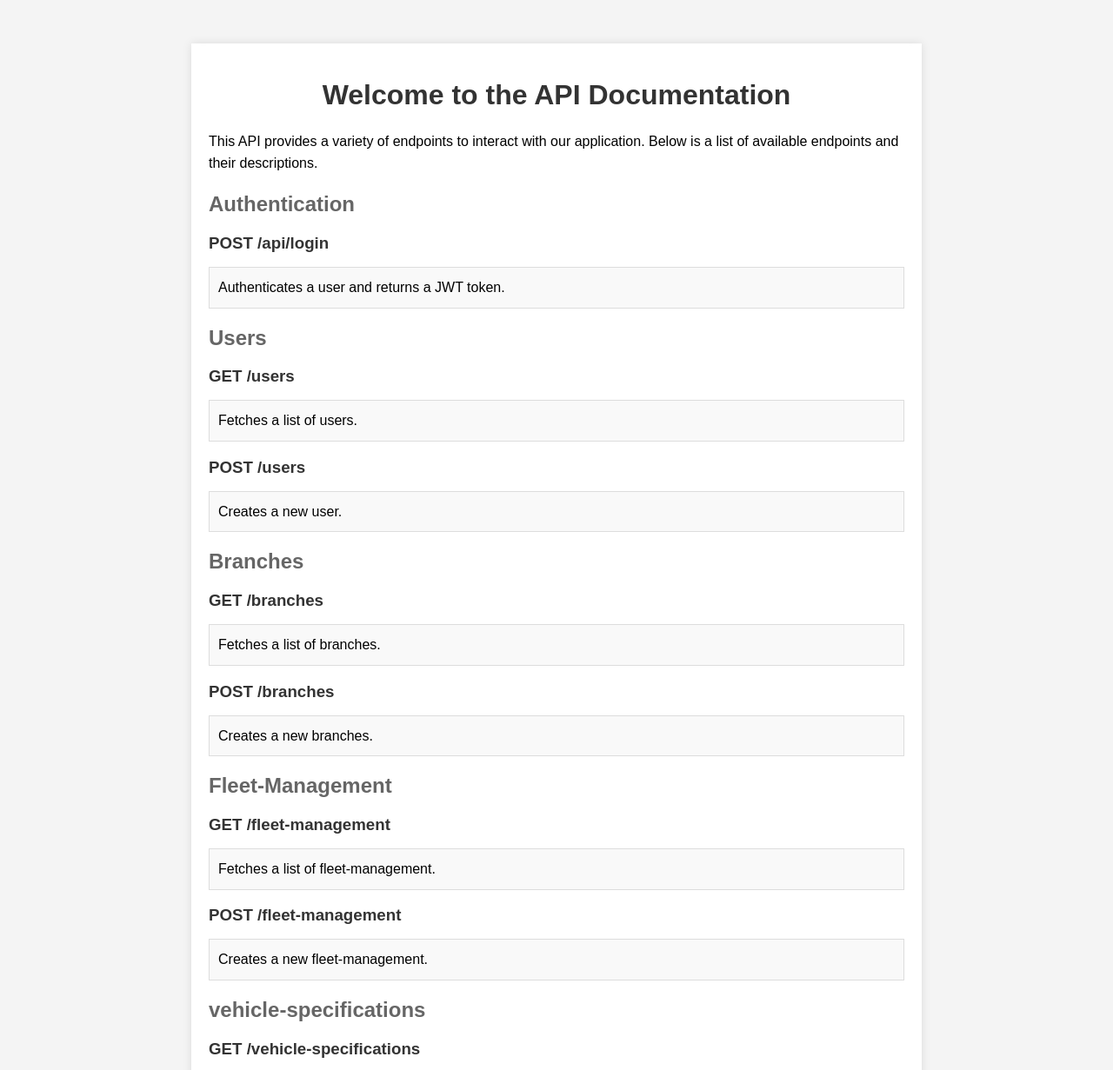
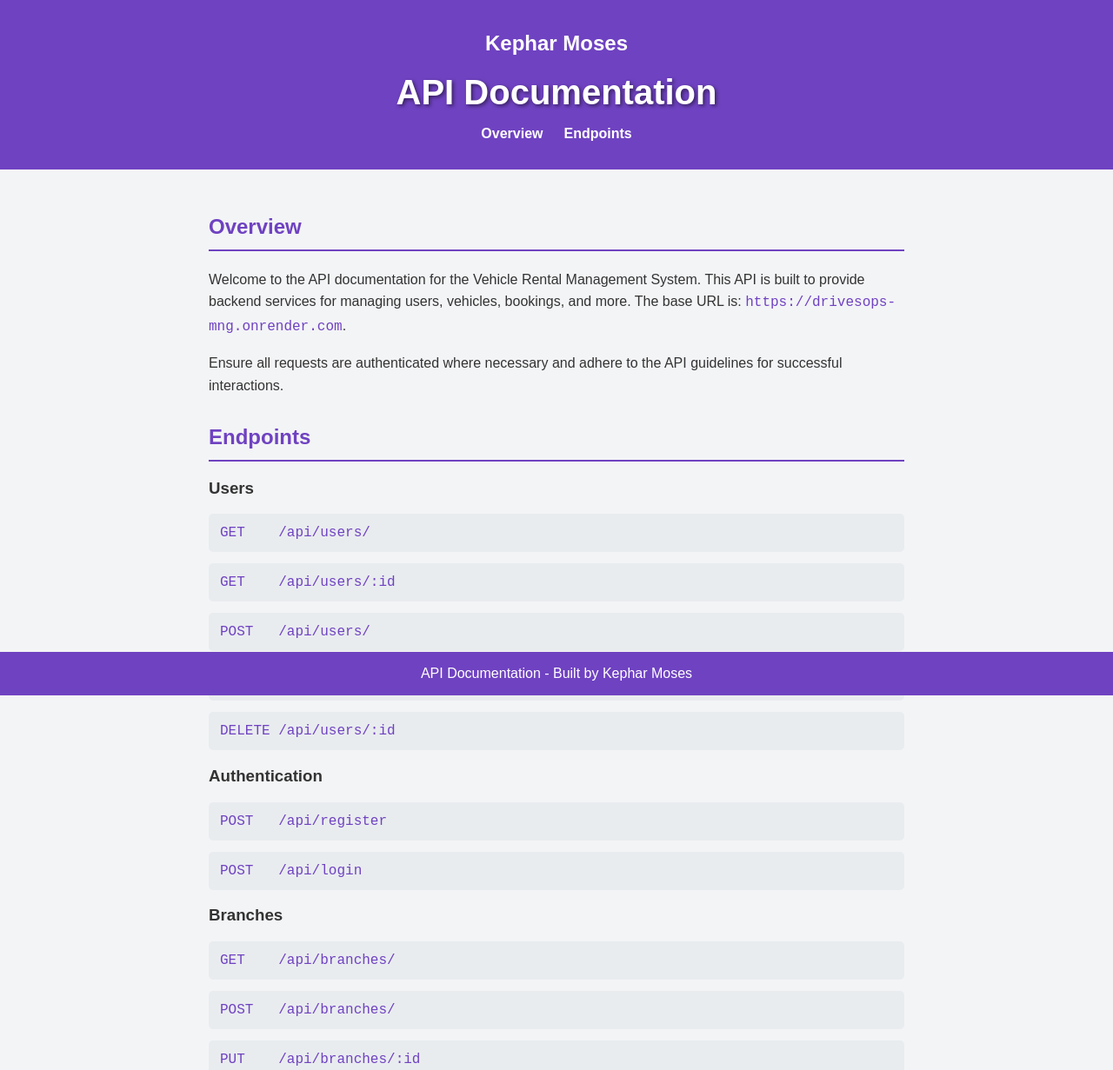
Before and after one commit to amutsamoses/DrivesOps-Mng, a website: page index.html in a window 1280 px wide. Shown: the top 1231 px of the page at 87% size. Drawn offline with Linux system fonts and the light colour scheme.

Commit message:
Update styling and content in index.html

```diff
--- a/index.html
+++ b/index.html
@@ -9,135 +9,192 @@
         font-family: Arial, sans-serif;
         margin: 0;
         padding: 0;
-        background-color: #f4f4f4;
-      }
-
-      .container {
-        max-width: 800px;
-        margin: 50px auto;
-        padding: 20px;
-        background: #fff;
-        box-shadow: 0 0 10px rgba(0, 0, 0, 0.1);
-      }
-
-      h1 {
-        text-align: center;
+        box-sizing: border-box;
+        background-color: #f3f4f6;
         color: #333;
       }
 
-      h2 {
-        color: #666;
+      header {
+        background-color: #6f42c1;
+        color: #fff;
+        padding: 1em 0;
+        text-align: center;
+        animation: headerAnimation 5s infinite alternate;
       }
 
-      p {
+      @keyframes headerAnimation {
+        0% {
+          background-color: #6f42c1;
+        }
+        50% {
+          background-color: #d63384;
+        }
+        100% {
+          background-color: #6f42c1;
+        }
+      }
+
+      header h1 {
+        margin: 0;
+        font-size: 2.5em;
+        text-shadow: 2px 2px 4px rgba(0, 0, 0, 0.5);
+      }
+
+      nav ul {
+        list-style: none;
+        padding: 0;
+        display: flex;
+        justify-content: center;
+        gap: 1.5em;
+        margin-top: 1em;
+      }
+
+      nav ul li a {
+        color: #fff;
+        text-decoration: none;
+        font-weight: bold;
+        transition: color 0.3s;
+      }
+
+      nav ul li a:hover {
+        color: #ff6b6b;
+      }
+
+      main {
+        padding: 2em;
+        max-width: 800px;
+        margin: 0 auto;
+      }
+
+      main section {
+        margin-bottom: 2em;
+      }
+
+      main h2 {
+        border-bottom: 2px solid #6f42c1;
+        padding-bottom: 0.5em;
+        color: #6f42c1;
+      }
+
+      main p {
         line-height: 1.6;
       }
 
-      .endpoint {
-        margin: 20px 0;
+      pre {
+        background-color: #e9ecef;
+        padding: 1em;
+        border-radius: 5px;
+        overflow-x: auto;
       }
 
-      .endpoint h3 {
-        margin-bottom: 10px;
-        color: #333;
-      }
-
-      .endpoint p {
-        background: #f9f9f9;
-        padding: 10px;
-        border: 1px solid #ddd;
+      code {
+        font-family: "Courier New", Courier, monospace;
+        color: #6f42c1;
       }
 
       footer {
+        background-color: #6f42c1;
+        color: #fff;
         text-align: center;
-        padding: 20px 0;
-        background: #333;
-        color: #fff;
+        padding: 1em 0;
+        width: 100%;
+        position: fixed;
+        bottom: 0;
+        left: 0;
+      }
+
+      @keyframes footerAnimation {
+        0% {
+          color: #fff;
+        }
+        50% {
+          color: #ff6b6b;
+        }
+        100% {
+          color: #fff;
+        }
+      }
+
+      footer p {
+        margin: 0;
+        animation: footerAnimation 5s infinite alternate;
       }
     </style>
   </head>
+  <body>
+    <header>
+      <h2>Kephar Moses</h2>
+      <h1>API Documentation</h1>
+      <nav>
+        <ul>
+          <li><a href="#overview">Overview</a></li>
+          <li><a href="#endpoints">Endpoints</a></li>
+        </ul>
+      </nav>
+    </header>
+    <main>
+      <section id="overview">
+        <h2>Overview</h2>
+        <p>
+          Welcome to the API documentation for the Vehicle Rental Management System. This API is built to provide backend services for managing users, vehicles, bookings, and more.
+          The base URL is: <code>https://drivesops-mng.onrender.com</code>.
+        </p>
+        <p>
+          Ensure all requests are authenticated where necessary and adhere to the API guidelines for successful interactions.
+        </p>
+      </section>
+      <section id="endpoints">
+        <h2>Endpoints</h2>
 
-  <body>
-    <div class="container">
-      <h1>Welcome to the API Documentation</h1>
-      <p>
-        This API provides a variety of endpoints to interact with our
-        application. Below is a list of available endpoints and their
-        descriptions.
-      </p>
+        <h3>Users</h3>
+        <pre><code>GET    /api/users/</code></pre>
+        <pre><code>GET    /api/users/:id</code></pre>
+        <pre><code>POST   /api/users/</code></pre>
+        <pre><code>PUT    /api/users/:id</code></pre>
+        <pre><code>DELETE /api/users/:id</code></pre>
 
-      <div class="endpoint">
-        <h2>Authentication</h2>
-        <h3>POST /api/login</h3>
-        <p>Authenticates a user and returns a JWT token.</p>
-      </div>
+        <h3>Authentication</h3>
+        <pre><code>POST   /api/register</code></pre>
+        <pre><code>POST   /api/login</code></pre>
 
-      <div class="endpoint">
-        <h2>Users</h2>
-        <h3>GET /users</h3>
-        <p>Fetches a list of users.</p>
-        <h3>POST /users</h3>
-        <p>Creates a new user.</p>
-      </div>
+        <h3>Branches</h3>
+        <pre><code>GET    /api/branches/</code></pre>
+        <pre><code>POST   /api/branches/</code></pre>
+        <pre><code>PUT    /api/branches/:id</code></pre>
+        <pre><code>DELETE /api/branches/:id</code></pre>
 
-      <div class="endpoint">
-        <h2>Branches</h2>
-        <h3>GET /branches</h3>
-        <p>Fetches a list of branches.</p>
-        <h3>POST /branches</h3>
-        <p>Creates a new branches.</p>
-      </div>
+        <h3>Fleet Management</h3>
+        <pre><code>GET    /api/fleet-management/</code></pre>
+        <pre><code>POST   /api/fleet-management/</code></pre>
+        <pre><code>PUT    /api/fleet-management/:id</code></pre>
+        <pre><code>DELETE /api/fleet-management/:id</code></pre>
 
-      <div class="endpoint">
-        <h2>Fleet-Management</h2>
-        <h3>GET /fleet-management</h3>
-        <p>Fetches a list of fleet-management.</p>
-        <h3>POST /fleet-management</h3>
-        <p>Creates a new fleet-management.</p>
-      </div>
+        <h3>Vehicle Specifications</h3>
+        <pre><code>GET    /api/vehicle-specification/</code></pre>
+        <pre><code>POST   /api/vehicle-specification/</code></pre>
+        <pre><code>PUT    /api/vehicle-specification/:id</code></pre>
+        <pre><code>DELETE /api/vehicle-specification/:id</code></pre>
 
-      <div class="endpoint">
-        <h2>vehicle-specifications</h2>
-        <h3>GET /vehicle-specifications</h3>
-        <p>Fetches a list of vehicle-specifications.</p>
-        <h3>POST /vehicle-specifications</h3>
-        <p>Creates a new vehicle-specifications.</p>
-      </div>
+        <h3>Vehicles</h3>
+        <pre><code>GET    /api/vehicles/</code></pre>
+        <pre><code>POST   /api/vehicles/</code></pre>
+        <pre><code>PUT    /api/vehicles/:id</code></pre>
+        <pre><code>DELETE /api/vehicles/:id</code></pre>
 
-      <div class="endpoint">
-        <h2>Vehicles</h2>
-        <h3>GET /vehicles</h3>
-        <p>Fetches a list of vehicles.</p>
-        <h3>POST /vehicles</h3>
-        <p>Creates a new vehicles.</p>
-      </div>
+        <h3>Support Tickets</h3>
+        <pre><code>GET    /api/support-tickets/</code></pre>
+        <pre><code>POST   /api/support-tickets/</code></pre>
 
-      <div class="endpoint">
-        <h2>support-tickets</h2>
-        <h3>GET /support-tickets</h3>
-        <p>Fetches a list of support-tickets.</p>
-        <h3>POST /support-tickets</h3>
-        <p>Creates a new support-tickets.</p>
-      </div>
+        <h3>Bookings</h3>
+        <pre><code>GET    /api/bookings/</code></pre>
+        <pre><code>POST   /api/bookings/</code></pre>
 
-      <div class="endpoint">
-        <h2>Bookings</h2>
-        <h3>GET /bookings</h3>
-        <p>Fetches a list of bookings.</p>
-        <h3>POST /bookings</h3>
-        <p>Creates a new bookings.</p>
-      </div>
-
-      <div class="endpoint">
-        <h2>Stripe Checkout</h2>
-        <h2>POST /create-checkout-session</h2>
-        <p>Creates a create-checkout-session.</p>
-      </div>
-
-      <footer>
-        <p>API Documentation &copy; 2024</p>
-        <p>Server is running on port: 8000</p>
-      </footer>
-    </div>
+        <h3>Payments</h3>
+        <pre><code>POST   /api/payments/create-checkout-session</code></pre>
+      </section>
+    </main>
+    <footer>
+      <p>API Documentation - Built by Kephar Moses</p>
+    </footer>
   </body>
 </html>
```
